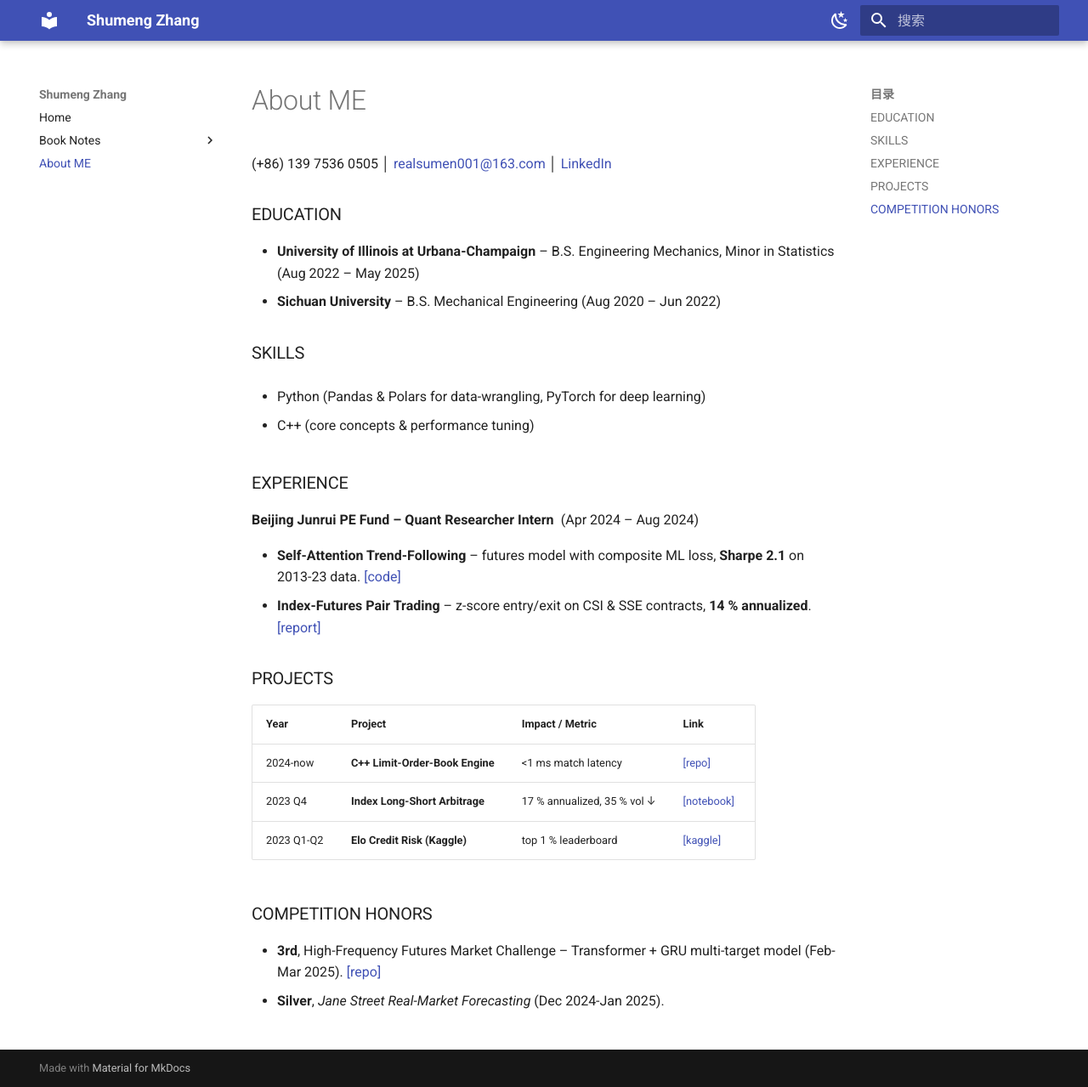
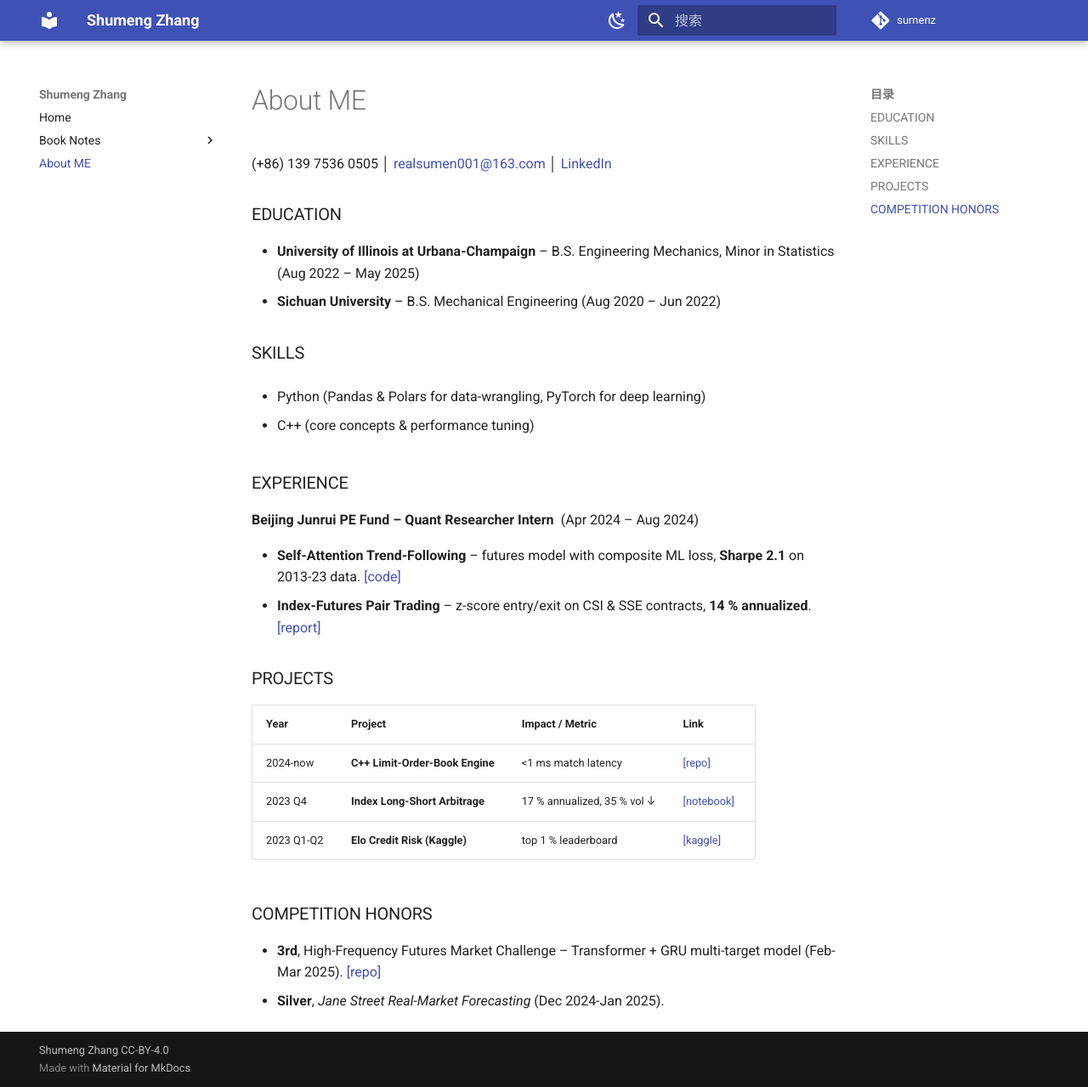
Before and after one commit to Realsumen/sumenz, an MkDocs documentation site: the page built from docs/_resume/index.md, in a window 1280 px wide and 1279 px high. Shown: the whole window at 85% size. Built offline with MkDocs 1.6.1 and Material for MkDocs 9.7.7, drawn with Linux system fonts in a browser that asks for light colours; nearby versions of some CDN libraries; library files that are not in the unit come from our copies; comment, search, counter and statistics services are not loaded.

Commit message:
Srucuture my project success

```diff
--- a/mkdocs.yml
+++ b/mkdocs.yml
@@ -1,7 +1,7 @@
 site_name: Shumeng Zhang
-site_url: https://realsumen.github.io/sumenz/
+site_url: https://realsumen.github.io
 site_author: Shumeng Zhang
-site_description: Notes & Resume
+site_description: Shumeng's Personal Website
 
 docs_dir: "docs"
 
@@ -35,11 +35,68 @@
         icon: material/weather-sunny
         name: Switch to Light Mode
 
+repo_url: https://github.com/Realsumen/sumenz
+repo_name: sumenz
+copyright: Shumeng Zhang CC-BY-4.0
+
 plugins:
   - search:
-      lang: [zh, en]
+      lang:
+        - zh
+        - en
+  # [给单篇文章添加标签]
+  # https://squidfunk.github.io/mkdocs-material/setup/setting-up-tags/
+  # https://squidfunk.github.io/mkdocs-material/plugins/tags/#meta.tags
+  - tags
+markdown_extensions:
+  # [数学公式支持]
+  # https://squidfunk.github.io/mkdocs-material/reference/math/#katex
+  - pymdownx.arithmatex:
+      generic: true
+  # [图片功能支持]
+  # https://squidfunk.github.io/mkdocs-material/reference/images/
+  # 给 Markdown 图片语法后面添加 `{width="300"}` 设置大小
+  - attr_list
+  - md_in_html
+  # [给标题添加链接]
+  # https://squidfunk.github.io/mkdocs-material/setup/extensions/python-markdown/#+toc.permalink
+  - toc:
+      permalink: true # 固定标题位置为当前位置
+  # [代码语法高亮]
+  # https://squidfunk.github.io/mkdocs-material/reference/code-blocks/#code-blocks
+  # https://squidfunk.github.io/mkdocs-material/setup/extensions/python-markdown-extensions/#highlight
+  - pymdownx.highlight:
+      # 显示行号
+      linenums: true
+      # 显示编程语言名称
+      auto_title: true
+      # https://squidfunk.github.io/mkdocs-material/setup/extensions/python-markdown-extensions/#+pymdownx.highlight.line_spans
+      line_spans: __span
+      # https://squidfunk.github.io/mkdocs-material/setup/extensions/python-markdown-extensions/#+pymdownx.highlight.pygments_lang_class
+      pygments_lang_class: true
+  - pymdownx.inlinehilite
+  - pymdownx.snippets
+  - pymdownx.superfences
+  # [Markdown 提示]
+  # https://squidfunk.github.io/mkdocs-material/reference/admonitions/
+  - admonition
+  - pymdownx.details
+  # [Markdown footnote 语法支持]
+  # https://squidfunk.github.io/mkdocs-material/reference/footnotes/
+  - footnotes
 
-markdown_extensions:
-  - toc:
-      permalink: true
-  - admonition
+extra_javascript:
+  # [数学公式支持]
+  # https://squidfunk.github.io/mkdocs-material/reference/math/#katex
+  - mkdocs/javascripts/katex.js
+  - https://cdnjs.cloudflare.com/ajax/libs/KaTeX/0.16.7/katex.min.js
+  - https://cdnjs.cloudflare.com/ajax/libs/KaTeX/0.16.7/contrib/auto-render.min.js
+extra_css:
+  # [数学公式支持]
+  # https://squidfunk.github.io/mkdocs-material/reference/math/#katex
+  - https://cdnjs.cloudflare.com/ajax/libs/KaTeX/0.16.7/katex.min.css
+  # [自定义 css]
+  # 不使用底部的翻页
+  - mkdocs/css/no-footer.css
+  # 无序列表符号自定义
+  - mkdocs/css/unordered-list-symbols.css
```
Also changed, not shown: README.md (renamed from READEME.md).
